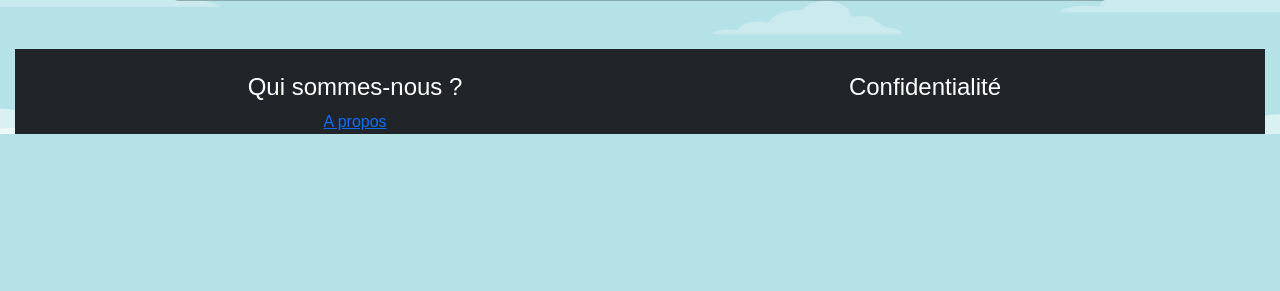
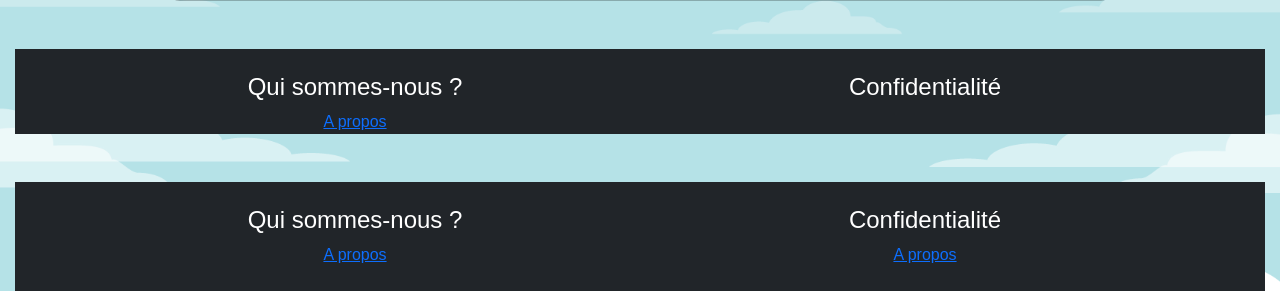
Before and after one commit to Obsercorma/JobsSite, a PHP site: page / in a window 1280 px wide. Shown: the part 850-1141 px from the top of the page. Before the commit the page ends 984 px from the top, so only its background shows below. Run offline with PHP 8.4, Linux system fonts and the light colour scheme.

Commit message:
Add files via upload

```diff
--- a/vue/vue_footer.php
+++ b/vue/vue_footer.php
@@ -1,2 +1,23 @@
+<footer class="pb-4 col-12 bg-dark text-white mt-5">
+
+      <div class="container text-center">
+  <br>
+        <div class="row align-items-start ">
+
+          <div class="col-md-6" id="scrollAPropos">
+            <h4>Qui sommes-nous ?</h4>
+            <a class="p-1 rounded" href="#aPropos">A propos</a>
+
+          </div>
+
+          <div class="col-md-6">
+            <h4>Confidentialité</h4>
+            <a class="p-1 rounded" href="vue/confidentialite.txt">A propos</a>
+          </div>
+
+        </div>
+      </div>
+
+  </footer>
 </body>
 </html>
```
